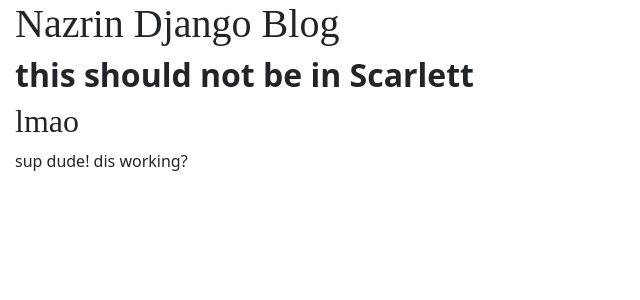
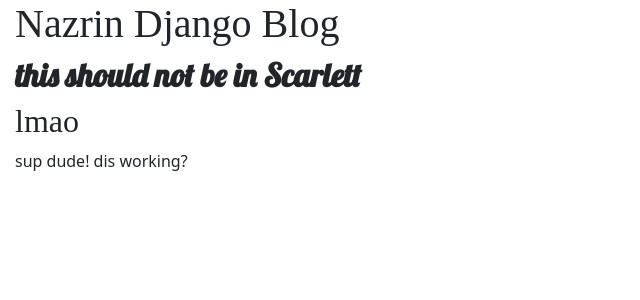
Before and after one commit to nazrinhz/DjangoBlog, a Django app: page / in a window 1280 px wide. Shown: the top 300 px of the page, without its empty margins (0-640 px from the left). Run offline with Django 3.2, Linux system fonts and the light colour scheme; data that the repository does not hold is empty; some web fonts are replaced.

Commit message:
adding fonts

```diff
--- a/blog/static/css/blog.css
+++ b/blog/static/css/blog.css
@@ -2,6 +2,10 @@
     color: #d00000;
     font-family: 'Sofia';
 }
+
+h2 b{
+  font-family: 'Lobster';
+}
 body {
     padding-left: 15px;
 }
```
